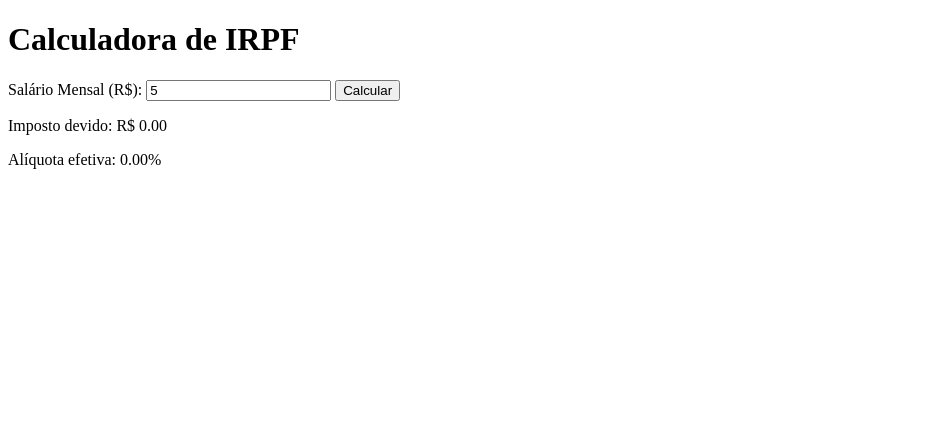
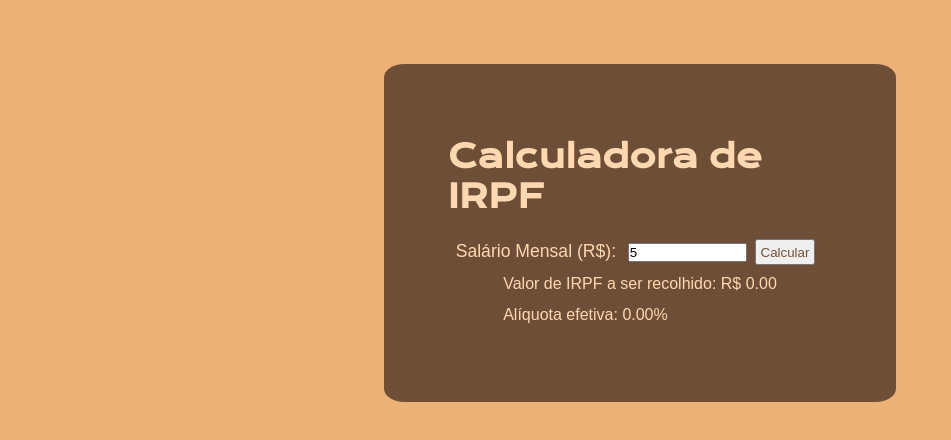
Before and after one commit to kaikibarros/programacao-web-2024.2, a plain HTML site: page atv-irpf/index.html in a window 1280 px wide. Both pictures are taken after typing "5" into the empty fields and a click on the button "Calcular". Shown: the whole page, without its empty margins (0-951 px from the left). Drawn offline with nearby package versions, Linux system fonts and the light colour scheme.

Commit message:
concluido

```diff
--- a/atv-irpf/index.html
+++ b/atv-irpf/index.html
@@ -1,10 +1,13 @@
 <!DOCTYPE html>
 <html lang="en">
+
 <head>
     <meta charset="UTF-8">
     <meta name="viewport" content="width=device-width, initial-scale=1.0">
     <title>Document</title>
+    <link rel="stylesheet" href="/atv-irpf/style.css">
 </head>
+
 <body>
     <!--Desenvolver um site simples que calcula o IRPF para um salário mensal.
 O site recebe uma entrada, o salário mensal em reais, e após o usuário clicar o botão de Calcular, apresenta o valor de IRPF a ser recolhido e a alíquota efetiva.
@@ -12,12 +15,17 @@ O site recebe uma entrada, o salário mensal em reais, e após o usuário clicar
 O site deve possuir apenas uma tela para exibir os dados acima.-->
     <div class="container">
         <h1>Calculadora de IRPF</h1>
+
+        <div>
+
             <label for="salario">Salário Mensal (R$):</label>
             <input type="number" id="salario" placeholder="Digite seu salário" required>
             <button id="calcular">Calcular</button>
+        </div>
 
         <div id="resultado" class="resultado"></div>
     </div>
     <script src="/atv-irpf/script.js"></script>
 </body>
+
 </html>
--- a/atv-irpf/script.js
+++ b/atv-irpf/script.js
@@ -4,49 +4,54 @@
 Função para calcular porcentagem da alíquota, com dois parâmetros de entrada (salário e IR) e um retorno (a porcentagem efetiva de alíquota); FEITO
 
 Função para cálculo do imposto devido, que recebe como entrada o salário e retorna o salario devido. Esta função deve chamar uma função para cada faixa da alíquota, dividindo a tarefa do cálculo em várias partes.
+
+
+Imposto = base de cálculo x (alíquota/100)
+2,39
 */
-function calcularAliquota(salario, IR) {
+function calcularAliquota(salario, impostoDevido) {
   if (salario == 0) {
     return 0;
   }
-  return (IR / salario) * 100;
+  return ((impostoDevido / salario) * 100)  ; // Retorna a alíquota em %
 }
+
+function calcularImpostoFaixa(salario, faixaInferior, faixaSuperior, aliquota) {
+  if (salario <= faixaInferior) {
+    return 0; // Se o salário está abaixo da faixa, não há imposto
+  }
+const baseImponivel = Math.min(salario, faixaSuperior) - faixaInferior;
+return baseImponivel * aliquota + 77.82;
+}
+
 function calcularImpostoDevido(salario) {
   let impostoDevido = 0;
 
-  if ((salario < 2259.20)) {
-    //isento
+  if (salario < 2259.20) {
+    // Isento
     return 0;
   }
-  if(salario < 2826.65);{
-    //7,5%
-    impostoDevido += calcularImpostoFaixa(salario, 2259.20, 2826.65, 0.075);
+  if (salario > 2259.21  && salario <= 2826.65) {
+    // 7,5%
+    impostoDevido += calcularImpostoFaixa(salario, 2259.21 , 2826.65, 0.075);
   }
-  if(salario < 3.751);
-  {
-    //15%
-    impostoDevido += calcularImpostoFaixa(salario, 2826.65, 3.751, 0.15);
+  if (salario > 2826.66 && salario <= 3751.05) {
+    // 15%
+    impostoDevido += calcularImpostoFaixa(salario, 2826, 3751.05, 0.15);
   }
-  if(salario < 4664.68);
-  {
-    //22,5%
-    impostoDevido += calcularImpostoFaixa(salario, 3.751, 4664.68, 0.225)
+  if (salario > 3751.06 && salario <= 4664.68) {
+    // 22,5%
+    impostoDevido += calcularImpostoFaixa(salario, 3751.65, 4664.68, 0.225);
   }
-  if(salario >= 4664.25);
-  {
+  if (salario > 4664.68) {
     // 27,5%
-    impostoDevido += calcularImpostoFaixa(salario, 4664.68, 466.25, 0.275)
+    impostoDevido += calcularImpostoFaixa(salario, 4664.68, Infinity, 0.275);
   }
   return impostoDevido;
 }
 
-function calcularImpostoFaixa(salario, faixaInferior, faixaSuperior, aliquota) {
-  const baseImponivel = Math.min(salario, faixaSuperior) - faixaInferior;
-  return baseImponivel * aliquota;
-}
-
-
-document.getElementById("calcular").addEventListener('click', function(){
+// Evento de clique no botão
+document.getElementById("calcular").addEventListener('click', function() {
   const salario = parseFloat(document.getElementById('salario').value);
 
   if (!salario || salario < 0) {
@@ -54,11 +59,12 @@ document.getElementById("calcular").addEventListener('click', function(){
     return;
   }
 
+  // aparecer na tela
   const impostoDevido = calcularImpostoDevido(salario);
   const aliquotaEfetiva = calcularAliquota(salario, impostoDevido);
 
   document.getElementById('resultado').innerHTML = `
-    <p>Imposto devido: R$ ${impostoDevido.toFixed(2)}</p>
+    <p>Valor de IRPF a ser recolhido: R$ ${impostoDevido.toFixed(2)}</p>
     <p>Alíquota efetiva: ${aliquotaEfetiva.toFixed(2)}%</p>
   `;
 });
--- a/atv-irpf/style.css
+++ b/atv-irpf/style.css
@@ -0,0 +1,61 @@
+@import url("https://fonts.googleapis.com/css2?family=Krona+One&family=Montserrat:wght@400;600&display=swap");
+
+:root {
+  --cor-primaria: #6f4e37;
+  --cor-secundaria: #fed8b1;
+  --cor-terciaria: #ecb176;
+  --cor-hover: #a67b5b;
+
+  --fonte-primaria: "Krona One", sans-serif;
+  --fonte-secundaria: sans-serif;
+}
+* {
+  margin: 0;
+  padding: 0;
+}
+
+body {
+  padding: 0;
+  background-color: var(--cor-terciaria);
+}
+h1{
+    margin-top: 2%;
+    margin-bottom: 5%;
+    color: var(--cor-secundaria);
+    font-family: var(--fonte-primaria)
+}
+
+p {
+    margin-top: 2%;
+    margin-bottom: 5%;
+    color: var(--cor-secundaria);
+    font-family: var(--fonte-secundaria)
+}
+
+label {
+    font-size: 1.1rem;
+    margin: 2%;
+    color: var(--cor-secundaria);
+    font-family: var(--fonte-secundaria)
+}
+ button {
+    margin: 1%;
+    padding: 1%;
+    color: var(--cor-primaria);
+    font-family: var(--fonte-secundaria)
+
+}
+
+input {
+    width: 30%
+}
+
+.container {
+    background-color: var(--cor-primaria);
+    display: flex;
+    flex-direction: column;
+    align-items: center;
+    padding: 5%;
+    border-radius: 4%;
+    margin: 5% 30% 0% 30%;
+}
```
Lines whose indentation alone changed are shown as unchanged.
